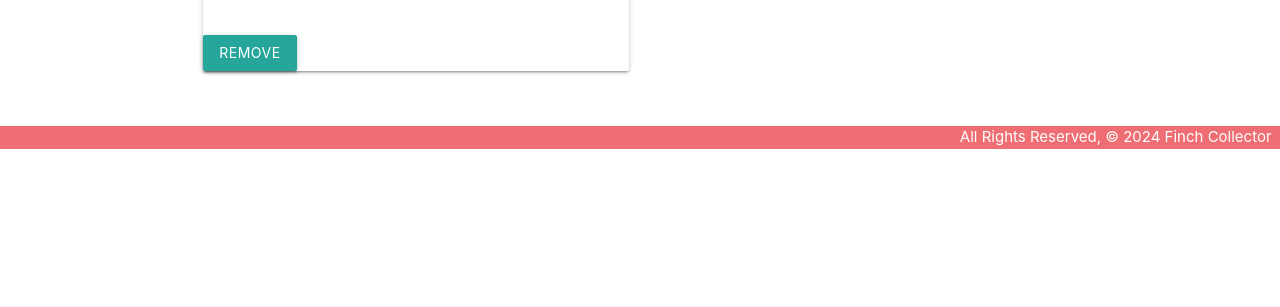
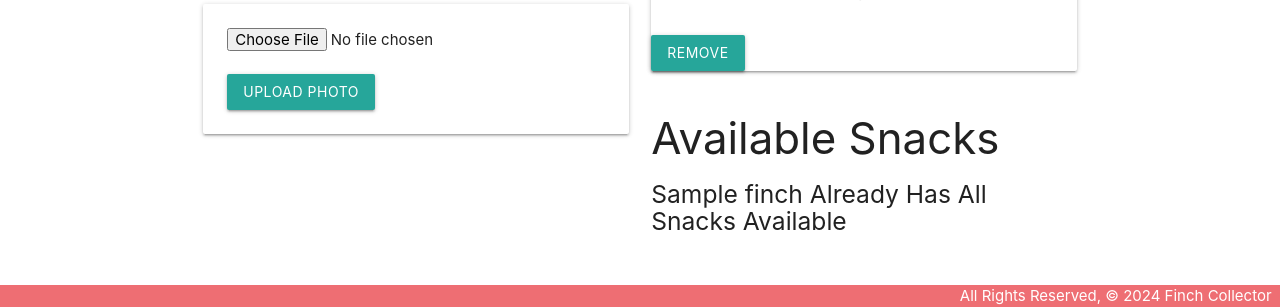
Before and after one commit to heathervalene/finchcollector, a Django app: page /finches/1/ in a window 1280 px wide. Shown: the part 843-1150 px from the top of the page. Before the commit the page ends 992 px from the top, so only its background shows below. Run offline with Django 4.2, Linux system fonts and the light colour scheme; tables that the repository leaves empty hold one stand-in row (values such as "Sample post").

Commit message:
add photo upload feature

```diff
--- a/finchcollector/settings.py
+++ b/finchcollector/settings.py
@@ -11,6 +11,10 @@ https://docs.djangoproject.com/en/4.2/ref/settings/
 """
 
 from pathlib import Path
+import environ
+
+environ.Env()
+environ.Env.read_env()
 
 # Build paths inside the project like this: BASE_DIR / 'subdir'.
 BASE_DIR = Path(__file__).resolve().parent.parent
--- a/main_app/models.py
+++ b/main_app/models.py
@@ -55,3 +55,10 @@ class Sighting(models.Model):
 
     class Meta:
         ordering = ['-date']
+
+class Photo(models.Model):
+  url = models.CharField(max_length=200)
+  finch = models.ForeignKey(Finch, on_delete=models.CASCADE)
+
+  def __str__(self):
+        return f"Photo for finch_id: {self.finch_id} @{self.url}"
--- a/main_app/templates/finches/detail.html
+++ b/main_app/templates/finches/detail.html
@@ -18,6 +18,17 @@
     <a href="{% url 'finches_delete' finch.id %}">Delete</a>
   </div>
 </div>
+{% for photo in finch.photo_set.all %}
+<img class="responsive-img card-panel" src="{{photo.url}}">
+{% empty %}
+<div class="card-panel teal-text center-align">No Photos Uploaded</div>
+{% endfor %}
+<form action="{% url 'add_photo' finch.id %}" enctype="multipart/form-data" method="POST" class="card-panel">
+{% csrf_token %}
+<input type="file" name="photo-file">
+<br><br>
+<button type="submit" class="btn">Upload Photo</button>
+</form>
 </div>
 <div class="col s6">
   <form action="{% url 'add_sighting' finch.id %}" method="POST">
--- a/main_app/urls.py
+++ b/main_app/urls.py
@@ -17,6 +17,7 @@ urlpatterns = [
     path('toys/<int:pk>/delete/', views.ToyDelete.as_view(), name='toys_delete'),
     path('finches/<int:finch_id>/assoc_toy/<int:toy_id>/', views.assoc_toy, name='assoc_toy'),
     path('finches/<int:finch_id>/diss_toy/<int:toy_id>/', views.diss_toy,name='diss_toy'),
+    path('finches/<int:finch_id>/add_photo/', views.add_photo, name='add_photo'),
 
 
  ]
--- a/main_app/views.py
+++ b/main_app/views.py
@@ -1,7 +1,11 @@
+import uuid
+import boto3
+import os
+
 from django.shortcuts import render, redirect
 from django.views.generic.edit import View, CreateView, UpdateView, DeleteView
 from django.views.generic import ListView, DetailView
-from .models import Finch, Toy
+from .models import Finch, Toy, Photo
 from .forms import SightingForm
 
 
@@ -35,6 +39,23 @@ def assoc_toy(request, finch_id, toy_id):
 def diss_toy(request, finch_id, toy_id):
   Finch.objects.get(id=finch_id).toys.remove(toy_id)
   return redirect('detail', finch_id=finch_id)
+
+def add_photo(request, finch_id):
+    photo_file = request.FILES.get('photo-file', None)
+    if photo_file:
+        s3 = boto3.client('s3')
+        key = uuid.uuid4().hex[:6] + photo_file.name[photo_file.name.rfind('.'):]
+        try:
+            bucket = os.environ['S3_BUCKET']
+            s3.upload_fileobj(photo_file, bucket, key)
+
+            url = f"{os.environ['S3_BASE_URL']}{bucket}/{key}"
+
+            Photo.objects.create(url=url, finch_id=finch_id)
+        except Exception as e:
+            print('An error occurred uploading file to S3')
+            print(e)
+    return redirect('detail', finch_id=finch_id)
 
 def add_sighting(request, finch_id):
     form = SightingForm(request.POST)
```
Also changed, not shown: main_app/migrations/0005_photo.py (added), main_app/migrations/0006_rename_cat_photo_finch.py (added).
